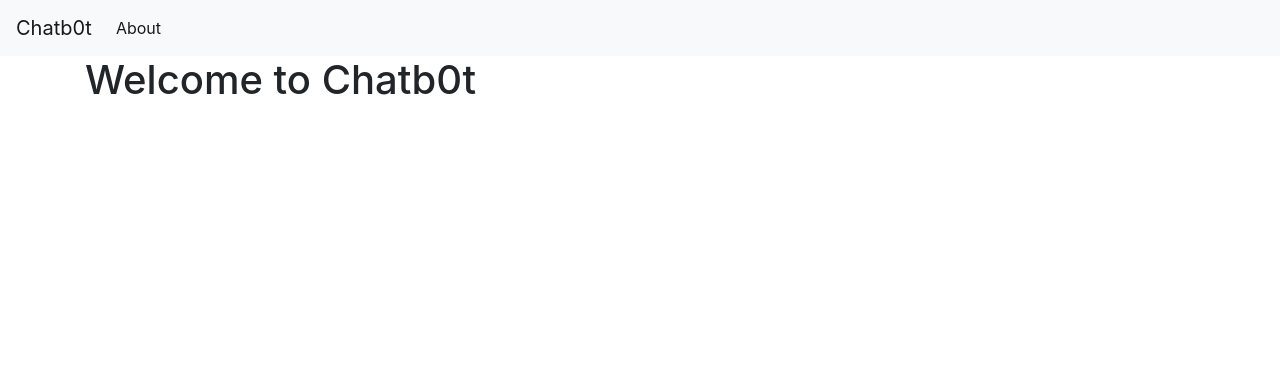
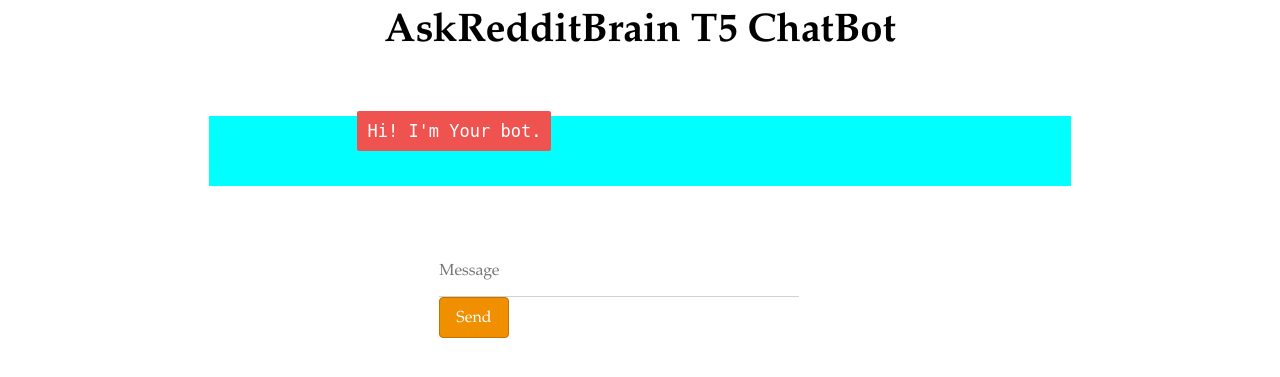
Before and after one commit to graymichaelj/askreddit-chatbot, a Flask app: template templates/index.html in a window 1280 px wide. Shown: the top 377 px of the page. Run offline with Flask 2, Linux system fonts and the light colour scheme; the template is opened without the code that fills it, so the values that code supplies are empty; some libraries are stand-ins or nearby versions.

Commit message:
lots of stuff

```diff
--- a/app.py
+++ b/app.py
@@ -1,11 +1,74 @@
-from flask import Flask, render_template
+from transformers import AutoTokenizer, AutoModelWithLMHead
+from torch.utils.data import RandomSampler
+from transformers import (
+    AdamW,
+    Adafactor,
+    T5ForConditionalGeneration,
+    T5Tokenizer,
+    T5Config,
+    get_linear_schedule_with_warmup
+)
+from pathlib import Path
+import string
+from nlp import load_metric
+from pytorch_lightning.loggers import WandbLogger
+from torch.utils.data import Dataset, DataLoader
+import pytorch_lightning as pl
+import torch
+import numpy as np
+import pandas as pd
+from nltk.tokenize import sent_tokenize
+from flask import Flask, render_template, request
+import argparse
+import glob
+import os
+import json
+import time
+import logging
+import random
+import re
+from itertools import chain
+from string import punctuation
+import nltk
+nltk.download('punkt')
+
+tokenizer = T5Tokenizer.from_pretrained("model")
+# config = T5Config.from_pretrained("t5-base")
+model = T5ForConditionalGeneration.from_pretrained(
+    'model')
+model.eval()
+
 
 app = Flask(__name__)
 
 
 @app.route('/')
-def index():
+def home():
     return render_template('index.html')
+
+
+@app.route("/get", methods=["POST"])
+def chatbot_response():
+    msg = request.form["msg"]
+    res = getResponse(msg, model)
+
+
+def getResponse(msg, model):
+    device = torch.device("cuda:0" if torch.cuda.is_available() else "cpu")
+    preprocess_text = msg.strip().replace("\n", "")
+    tokenized_text = tokenizer.encode(
+        preprocess_text, return_tensors="pt").to(device)
+    model = model.to(device)
+
+    outs = model.generate(
+        tokenized_text,
+        max_length=100,
+        num_beams=2,
+        early_stopping=True
+    )
+    resp = [tokenizer.decode(ids) for ids in outs]
+
+    return resp
 
 
 if __name__ == '__main__':
--- a/static/css/style.css
+++ b/static/css/style.css
@@ -1,6 +1,167 @@
+body {
+    font-family: Garamond;
+}
+
 h1 {
-    border: 2px #eee solid;
-    color: brown;
+    color: black;
+    margin-bottom: 0;
+    margin-top: 0;
     text-align: center;
+    font-size: 40px;
+}
+
+h3 {
+    color: black;
+    font-size: 20px;
+    margin-top: 3px;
+    text-align: center;
+}
+.row {
+    display: flex;
+    flex-wrap: wrap;
+    margin-right: -15px;
+    margin-left: -15px;
+}
+
+.ml-auto{
+    margin-left:auto !important;
+}
+.mr-auto{
+    margin-right:auto !important;
+}
+
+.col-md-10,.col-md-8,.col-md-4{
+    position: relative;
+    width: 100%;
+    min-height: 1px;
+    padding-right: 15px;
+    padding-left: 15px;
+}
+.col-md-8{flex:0 0 66.666667%;max-width:66.666667%}
+.col-md-4{flex:0 0 33.333333%;max-width:33.333333%}
+.col-md-10{flex:0 0 83.333333%;max-width:83.333333%}
+
+.form-control {
+    background: no-repeat bottom,50% calc(100% - 1px);
+    background-image: none, none;
+    background-size: auto, auto;
+    background-size: 0 100%,100% 100%;
+    border: 0;
+    height: 36px;
+    transition: background 0s ease-out;
+    padding-left: 0;
+    padding-right: 0;
+    border-radius: 0;
+    font-size: 14px;
+}
+.form-control {
+    display: block;
+    width: 100%;
+    padding: .4375rem 0;
+    padding-right: 0px;
+    padding-left: 0px;
+    font-size: 1rem;
+    line-height: 1.5;
+    color: #495057;
+    border:none;
+    background-color: transparent;
+    background-clip: padding-box;
+    border-bottom: 1px solid #d2d2d2;
+    box-shadow: none;
+    transition: border-color .15s ease-in-out,box-shadow .15s ease-in-out;
+}
+.btn {
+    float: left;
+    text-align: center;
+    white-space: nowrap;
+    vertical-align: middle;
+    user-select: none;
+    border: 1px solid transparent;
+    padding: .46875rem 1rem;
+    font-size: 1rem;
+    line-height: 1.5;
+    border-radius: .25rem;
+    transition: color .15s ease-in-out,background-color .15s ease-in-out,border-color .15s ease-in-out,box-shadow .15s ease-in-out;
+}
+.btn-warning {
+    color: #fff;
+    background-color: #f08f00;
+    border-color: #c27400;
+}
+.btn.btn-warning:active, .btn.btn-warning:focus, .btn.btn-warning:hover {
+    box-shadow: 0 14px 26px -12px rgba(255,152,0,.42),0 4px 23px 0 rgba(0,0,0,.12),0 8px 10px -5px rgba(255,152,0,.2);
+}
+
+button, input, optgroup, select, textarea {
+    margin: 0;
+    font-family: inherit;
+    font-size: inherit;
+    line-height: inherit;
+    overflow:visible;
+}
+#chatbox {
+    background-color: cyan;
+    margin-left: auto;
+    margin-right: auto;
+    width: 80%;
+    min-height: 70px;
+    margin-top: 60px;
+}
+
+#userInput {
+    margin-left: auto;
+    margin-right: auto;
+    width: 40%;
+    margin-top: 60px;
+}
+
+#textInput {
+    width: 87%;
+    border: none;
+    border-bottom: 3px solid #009688;
+    font-family: monospace;
+    font-size: 17px;
+}
+
+#buttonInput {
+    padding: 3px;
+    font-family: monospace;
+    font-size: 17px;
+}
+
+.userText {
+    color: white;
+    font-family: monospace;
+    font-size: 17px;
+    text-align: right !important;
+    line-height: 30px;
+    margin: 5px;
+}
+
+.userText span {
+    background-color: #009688;
     padding: 10px;
+    border-radius: 2px;
 }
+
+.botText {
+    color: white;
+    font-family: monospace;
+    font-size: 17px;
+    text-align: left;
+    line-height: 30px;
+    margin: 5px;
+}
+
+.botText span {
+    background-color: #ef5350;
+    padding: 10px;
+    border-radius: 2px;
+}
+
+#tidbit {
+    position: absolute;
+    bottom: 0;
+    right: 0;
+    width: 300px;
+}
--- a/templates/index.html
+++ b/templates/index.html
@@ -1,5 +1,61 @@
-{% extends 'base.html' %}
+<!DOCTYPE html>
+<html>
 
-{% block content %}
-    <h1>{% block title %} Welcome to Chatb0t {% endblock %}</h1>
-{% endblock %}
+<head>
+    <link rel="stylesheet" type="text/css" href="{{ url_for('static', filename='style.css')}}" />
+    <!-- <link rel="stylesheet" type="text/css" href="{{ url_for('static', filename='css.css')}}" /> -->
+    <script src="https://ajax.googleapis.com/ajax/libs/jquery/3.2.1/jquery.min.js"></script>
+</head>
+
+<body>
+    <div class="row">
+        <div class="col-md-10 mr-auto ml-auto">
+    <h1>AskRedditBrain T5 ChatBot</h1>
+    <form>
+        <div id="chatbox">
+            <div class="col-md-8 ml-auto mr-auto">
+                <p class="botText"><span>Hi! I'm Your bot.</span></p>
+            </div>
+        </div>
+        <div id="userInput" class="row">
+            <div class="col-md-10">
+                <input id="text" type="text" name="msg" placeholder="Message" class="form-control">
+                <button type="submit" id="send" class="btn btn-warning">Send</button>
+            </div>
+        </div>
+    </form>
+</div>
+</div>
+
+<script>
+    $(document).ready(function() {
+        $("form").on("submit", function(event) {
+            var rawText = $("#text").val();
+            var userHtml = '<p class="userText"><span>' + rawText + "</span></p>";
+            $("#text").val("");
+            $("#chatbox").append(userHtml);
+            document.getElementById("userInput").scrollIntoView({
+                block: "start",
+                behavior: "smooth",
+            });
+            $.ajax({
+                data: {
+                    msg: rawText,
+                },
+                type: "POST",
+                url: "/get",
+            }).done(function(data) {
+                var botHtml = '<p class="botText"><span>' + data + "</span></p>";
+                $("#chatbox").append($.parseHTML(botHtml));
+                document.getElementById("userInput").scrollIntoView({
+                    block: "start",
+                    behavior: "smooth",
+                });
+            });
+            event.preventDefault();
+        });
+    });
+</script>
+</body>
+
+</html>
```
Also changed, not shown: PMAWscraper.py (added, +32 -0 lines), askRedditScraper.py (added, +42 -0 lines), chatbot_in_terminal.py (added, +39 -0 lines), make_csvs.py (added, +38 -0 lines), requirements.txt (+113 -0 lines), AskRedditTest2.csv (added), AskRedditTrain2.csv (added), AskRedditVal2.csv (added), 6 other files.
